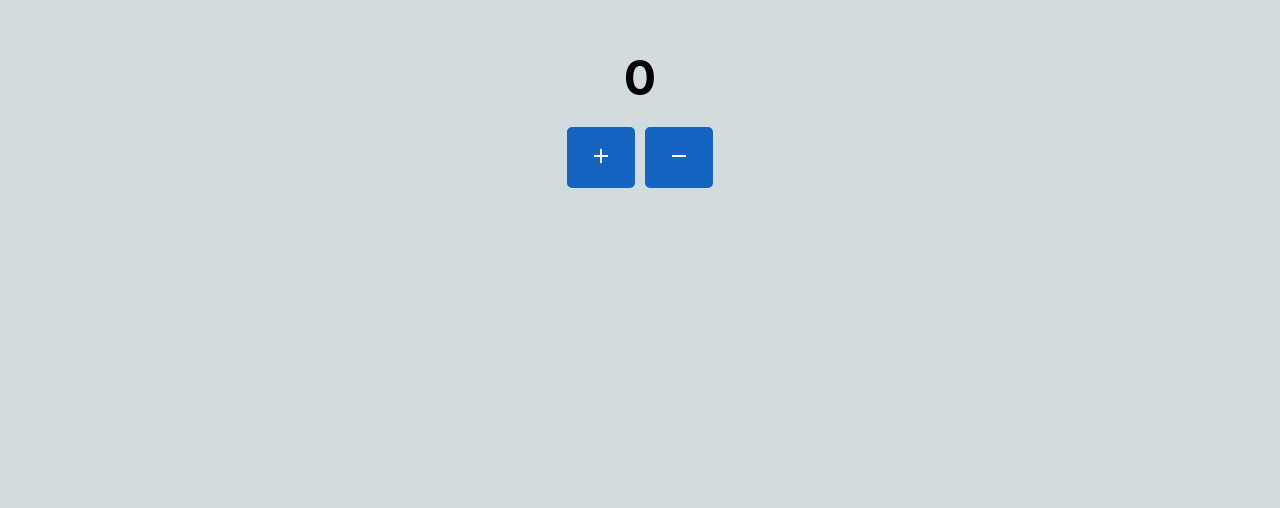
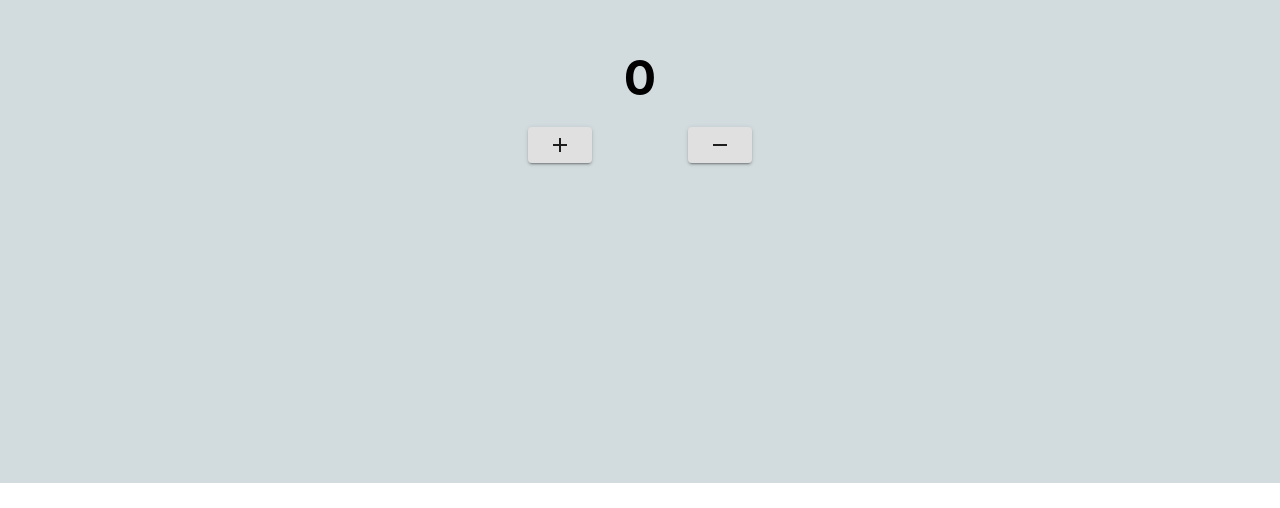
Before and after one commit to sobiamustafa95/counter, a React (Create React App) app: page / in a window 1280 px wide. Shown: the part 292-800 px from the top of the page. Built offline with nearby package versions, Linux system fonts and the light colour scheme.

Commit message:
components updated

```diff
--- a/src/App.css
+++ b/src/App.css
@@ -2,12 +2,20 @@
   box-sizing: border-box;
   padding: 0;
   margin: 0;
+}
+
+.container {
+  width: 100%;
+  padding: 40vh;
+  display: flex;
+  flex-direction: column;
+  justify-content: center;
+  align-items: center;
   background-color: #d2dbdd;
 }
-
-div {
+.wrapper {
   width: 100%;
-  padding: 20vh;
+  padding: 0 20vh;
   display: flex;
   flex-direction: column;
   justify-content: center;
@@ -19,37 +27,21 @@ h1 {
   font-size: xxx-large
 }
 
-button {
-  padding: 15px 20px;
-  margin: 0 5px;
-  background: #1565c0;
-  color: white;
-  border: 2px solid #1565c0;
-  outline: none;
-  border-radius: 5px;
-  cursor: pointer;
+.btn {
+  width: 100%;
+  display: flex;
+  justify-content: space-around;
+  align-items: center;
 }
 
-.App {
-  text-align: center;
+.inc-btn:hover {
+  color: #1565c0;
 }
 
-.App-header {
-  background-color: #282c34;
-  min-height: 100vh;
-  display: flex;
-  flex-direction: column;
-  align-items: center;
-  justify-content: center;
-  font-size: calc(10px + 2vmin);
-  color: white;
+.dec-btn:hover {
+  color: #f32c2c;
 }
 
-@keyframes App-logo-spin {
-  from {
-    transform: rotate(0deg);
-  }
-  to {
-    transform: rotate(360deg);
-  }
+.button:hover {
+  background-color: #1565c0;
 }
--- a/src/App.js
+++ b/src/App.js
@@ -1,6 +1,6 @@
 import React from "react";
 import Counter from "./components/Counter";
-import "./App.css"
+import "./App.css";
 
 const App = () => {
 
--- a/src/components/Counter.jsx
+++ b/src/components/Counter.jsx
@@ -1,7 +1,8 @@
 import React, { useState } from "react";
 import AddIcon from '@material-ui/icons/Add';
 import RemoveIcon from '@material-ui/icons/Remove';
-import { blue } from "@material-ui/core/colors";
+import Tooltip from '@material-ui/core/Tooltip';
+import Button from '@material-ui/core/Button';
 
 
 const Counter = () => {
@@ -17,17 +18,25 @@ const Counter = () => {
     };
 
     return (
-        <div>
+        <>
+        <div className = "container" >
             <h1> { count } </h1>
-            <span>
-                <button onClick = { IncNum }>
-                    <AddIcon style = {{ background: blue[800] }} />
-                </button>
-                <button onClick = { decNum }>
-                    <RemoveIcon style = {{ background: blue[800] }} />
-                </button>
-            </span>
+            <div className = "wrapper" >
+                <span className = "btn" >
+                    <Tooltip title = "increment">
+                        <Button variant = "contained" onClick = { IncNum } className = "inc-btn" >
+                            <AddIcon />
+                        </Button>
+                    </Tooltip>
+                    <Tooltip title = "decrement">
+                        <Button variant = "contained" onClick = { decNum } className = "dec-btn" >
+                            <RemoveIcon />
+                        </Button>
+                    </Tooltip>
+                </span>
+            </div>
         </div>
+        </>
     );
 };
 
```
